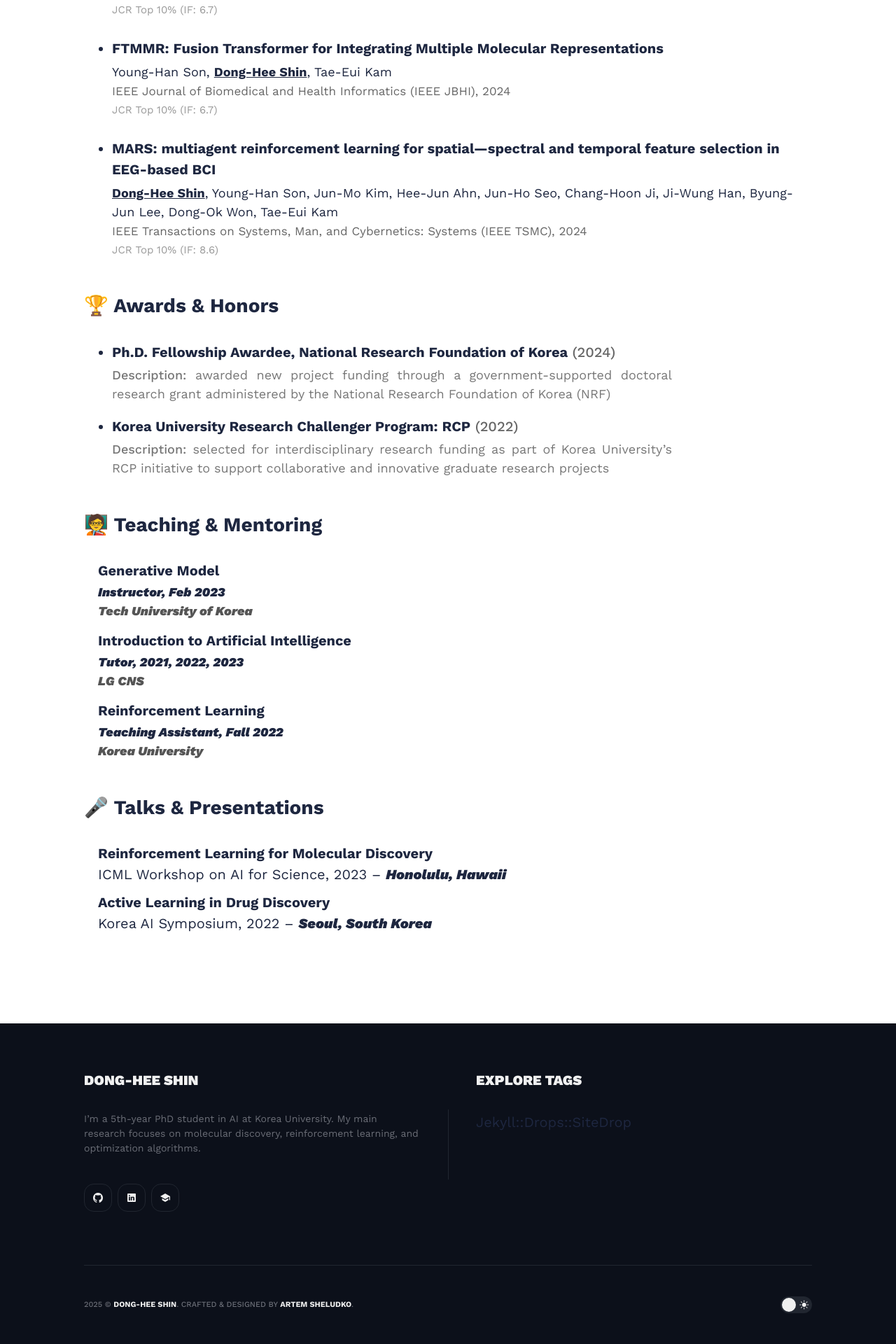
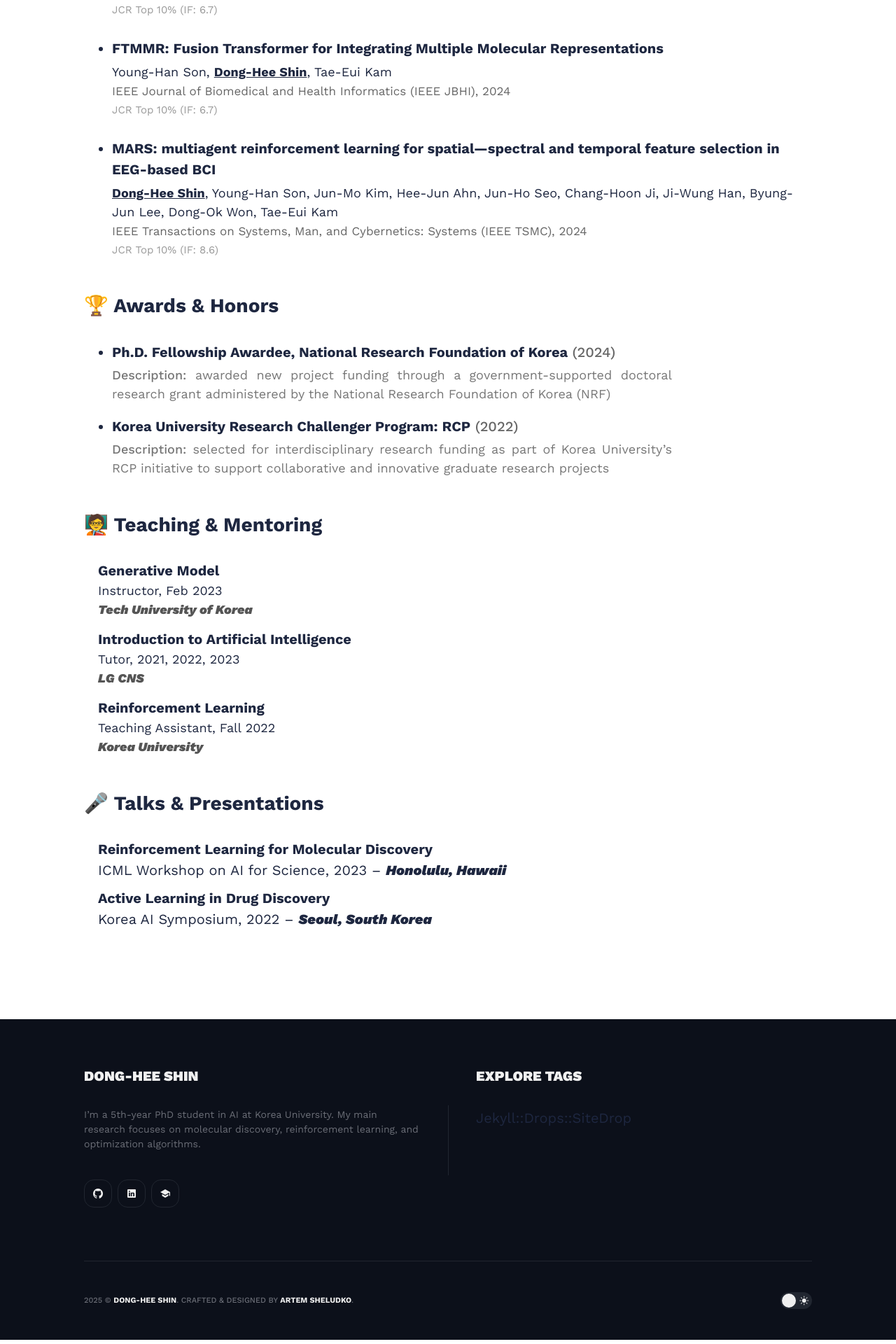
Before and after one commit to donghee-shin-page/donghee-shin-page.github.io, a Jekyll site: the page built from index.html, in a window 1280 px wide. Shown: the part 1623-3543 px from the top of the page at 70% size. Built offline with Jekyll 4.4.1, drawn with Linux system fonts in a browser that asks for light colours; nearby versions of some CDN libraries; the list of posts is cut into pages by our own code.

Commit message:
Update index.html

```diff
--- a/index.html
+++ b/index.html
@@ -85,7 +85,7 @@
         <div style="font-size: 20px; font-weight: bold;">
           {{ course.course }}
         </div>
-        <div style="font-size: 18px; font-style: italic; margin-top: 2px;">
+        <div style="font-size: 18px;">
           {{ course.role }}, {{ course.term }}
         </div>
         <div style="font-size: 18px; font-style: italic; color: #555;">
@@ -95,6 +95,7 @@
     {% endfor %}
   </ul>
 </section>
+
 
 
 
```
